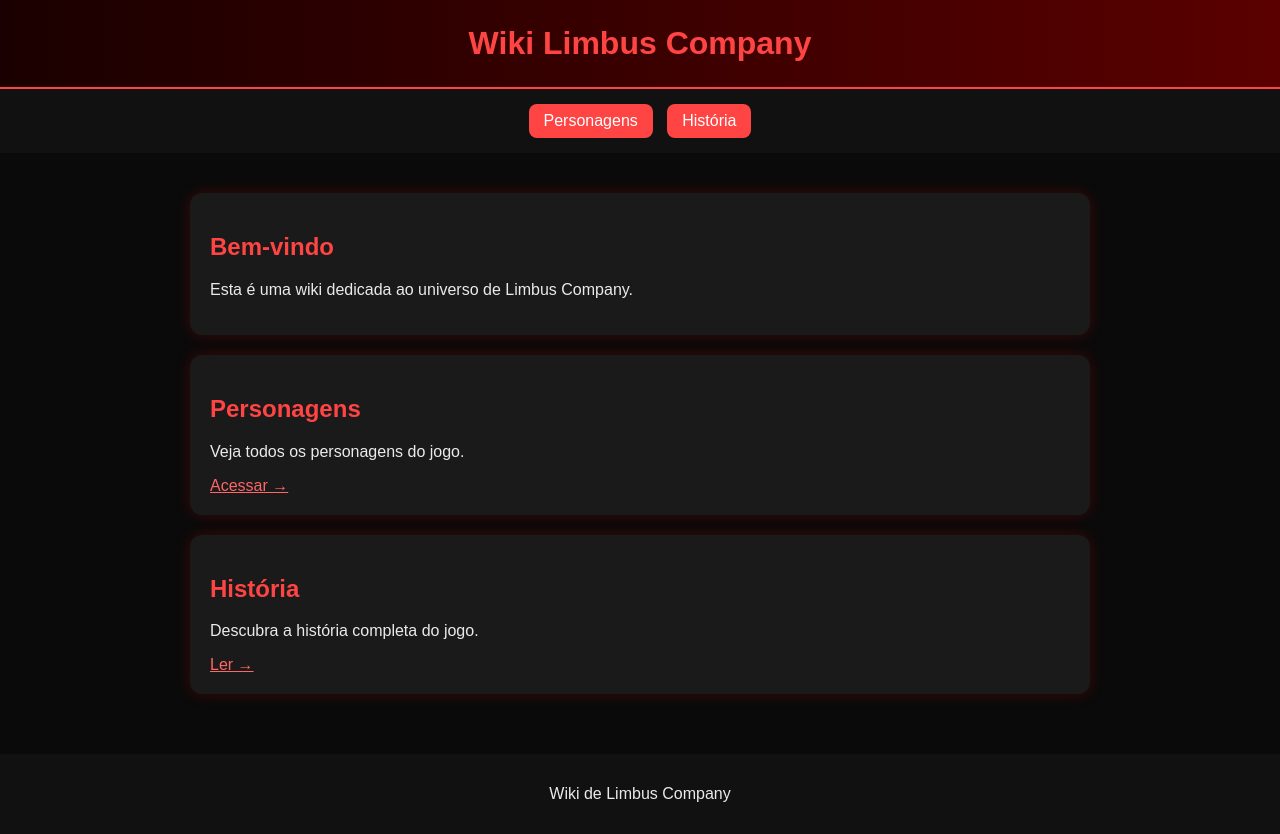
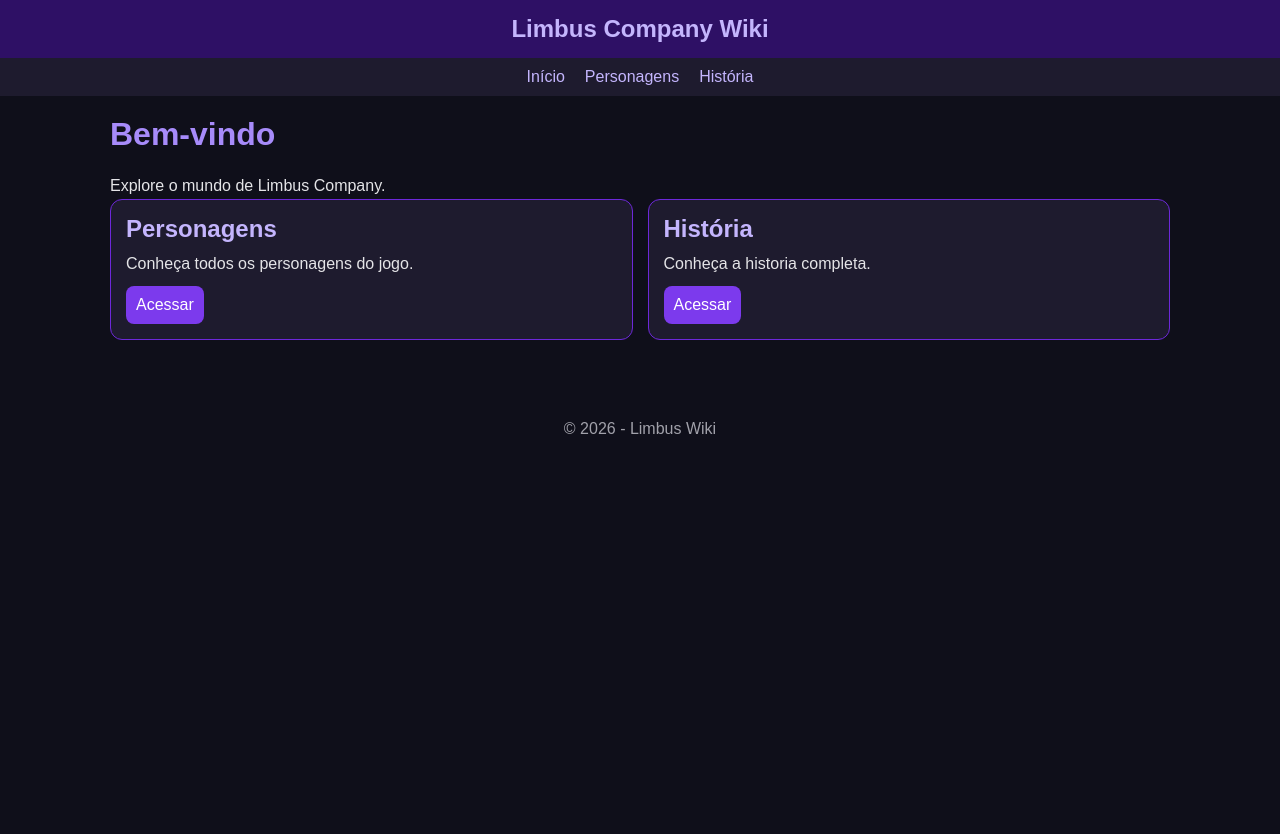
Before and after one commit to tuki9-afk/limbus-wiki2, a plain HTML site: page index.html in a window 1280 px wide. After the commit the page ends 800 px from the top, so only its background shows below. Drawn offline with Linux system fonts and the light colour scheme.

Commit message:
Add files via upload

```diff
--- a/index.html
+++ b/index.html
@@ -2,46 +2,40 @@
 <html lang="pt-br">
 <head>
   <meta charset="UTF-8">
-  <title>Wiki Limbus Company</title>
+  <meta name="viewport" content="width=device-width, initial-scale=1.0">
+  <title>Limbus Wiki</title>
   <link rel="stylesheet" href="style.css">
 </head>
 <body>
 
-<header class="topo">
-  <h1>Wiki Limbus Company</h1>
-</header>
+<header>Limbus Company Wiki</header>
 
-<nav class="menu">
+<nav>
+  <a href="index.html">Início</a>
   <a href="personagens.html">Personagens</a>
   <a href="historia.html">História</a>
 </nav>
 
-<main class="container">
+<div class="container">
+  <h1>Bem-vindo</h1>
+  <p>Explore o mundo de Limbus Company.</p>
 
-<section class="bloco">
-  <h2>Bem-vindo</h2>
-  <p>
-    Esta é uma wiki dedicada ao universo de Limbus Company.
-  </p>
-</section>
+  <div class="cards">
+    <div class="card">
+      <h2>Personagens</h2>
+      <p>Conheça todos os personagens do jogo.</p>
+      <a href="personagens.html" class="btn">Acessar</a>
+    </div>
 
-<section class="bloco">
-  <h2>Personagens</h2>
-  <p>Veja todos os personagens do jogo.</p>
-  <a href="personagens.html">Acessar →</a>
-</section>
+    <div class="card">
+      <h2>História</h2>
+      <p>Conheça a historia completa.</p>
+      <a href="historia.html" class="btn">Acessar</a>
+    </div>
+  </div>
+</div>
 
-<section class="bloco">
-  <h2>História</h2>
-  <p>Descubra a história completa do jogo.</p>
-  <a href="historia.html">Ler →</a>
-</section>
-
-</main>
-
-<footer>
-  <p>Wiki de Limbus Company</p>
-</footer>
+<footer>© 2026 - Limbus Wiki</footer>
 
 </body>
 </html>
--- a/style.css
+++ b/style.css
@@ -1,75 +1,123 @@
-body {
+/* RESET */
+* {
   margin: 0;
-  font-family: Arial, sans-serif;
-  background: #0a0a0a;
-  color: #eaeaea;
+  padding: 0;
+  box-sizing: border-box;
 }
 
-/* TOPO */
-.topo {
-  background: linear-gradient(90deg, #1a0000, #5a0000);
-  padding: 25px;
-  text-align: center;
-  border-bottom: 2px solid #ff4444;
+body {
+  background: #0f0f1a;
+  color: #e4e4e7;
+  font-family: Arial, sans-serif;
 }
 
-.topo h1 {
-  margin: 0;
-  color: #ff4444;
+/* HEADER */
+header {
+  background: #2e1065;
+  padding: 15px;
+  text-align: center;
+  font-size: 24px;
+  color: #c4b5fd;
+  font-weight: bold;
 }
 
-/* MENU */
-.menu {
-  text-align: center;
+/* NAV */
+nav {
+  display: flex;
+  justify-content: center;
+  gap: 20px;
+  background: #1e1b2e;
   padding: 10px;
-  background: #111;
 }
 
-.menu a {
-  color: #fff;
+nav a {
+  color: #c4b5fd;
   text-decoration: none;
-  background: #ff4444;
-  padding: 8px 15px;
-  border-radius: 8px;
-  margin: 5px;
-  display: inline-block;
+}
+
+nav a:hover {
+  color: #ffffff;
 }
 
 /* CONTAINER */
 .container {
-  max-width: 900px;
+  max-width: 1100px;
   margin: auto;
   padding: 20px;
 }
 
-/* BLOCOS */
-.bloco {
-  background: #1a1a1a;
-  padding: 20px;
-  margin: 20px 0;
+/* TITULOS */
+h1 {
+  margin-bottom: 20px;
+  color: #a78bfa;
+}
+
+/* CARDS */
+.cards {
+  display: grid;
+  grid-template-columns: repeat(auto-fit, minmax(220px, 1fr));
+  gap: 15px;
+}
+
+.card {
+  background: #1e1b2e;
+  padding: 15px;
   border-radius: 12px;
-  box-shadow: 0 0 15px rgba(255, 0, 0, 0.2);
+  border: 1px solid #6d28d9;
   transition: 0.3s;
 }
 
-.bloco:hover {
-  transform: scale(1.02);
+.card:hover {
+  transform: translateY(-5px);
+  background: #2e1065;
 }
 
-/* TÍTULOS */
-h2 {
-  color: #ff4444;
+.card h2 {
+  color: #c4b5fd;
+  margin-bottom: 8px;
 }
 
-/* LINKS */
-a {
-  color: #ff6666;
+/* BOTÃO */
+.btn {
+  display: inline-block;
+  margin-top: 10px;
+  padding: 10px;
+  background: #7c3aed;
+  border-radius: 8px;
+  color: white;
+  text-decoration: none;
 }
 
-/* RODAPÉ */
+.btn:hover {
+  background: #5b21b6;
+}
+
+/* TEXTO */
+p {
+  line-height: 1.6;
+}
+
+/* FOOTER */
 footer {
   text-align: center;
-  padding: 15px;
-  background: #111;
-  margin-top: 20px;
+  padding: 20px;
+  margin-top: 40px;
+  color: #a1a1aa;
 }
+
+/* 📱 MOBILE */
+@media (max-width: 768px) {
+  header {
+    font-size: 18px;
+  }
+
+  nav {
+    flex-direction: column;
+    gap: 10px;
+  }
+
+  .btn {
+    width: 100%;
+    text-align: center;
+  }
+}
```
Also changed, not shown: historia.html (+20 -140 lines), personagens.html (+22 -24 lines).
